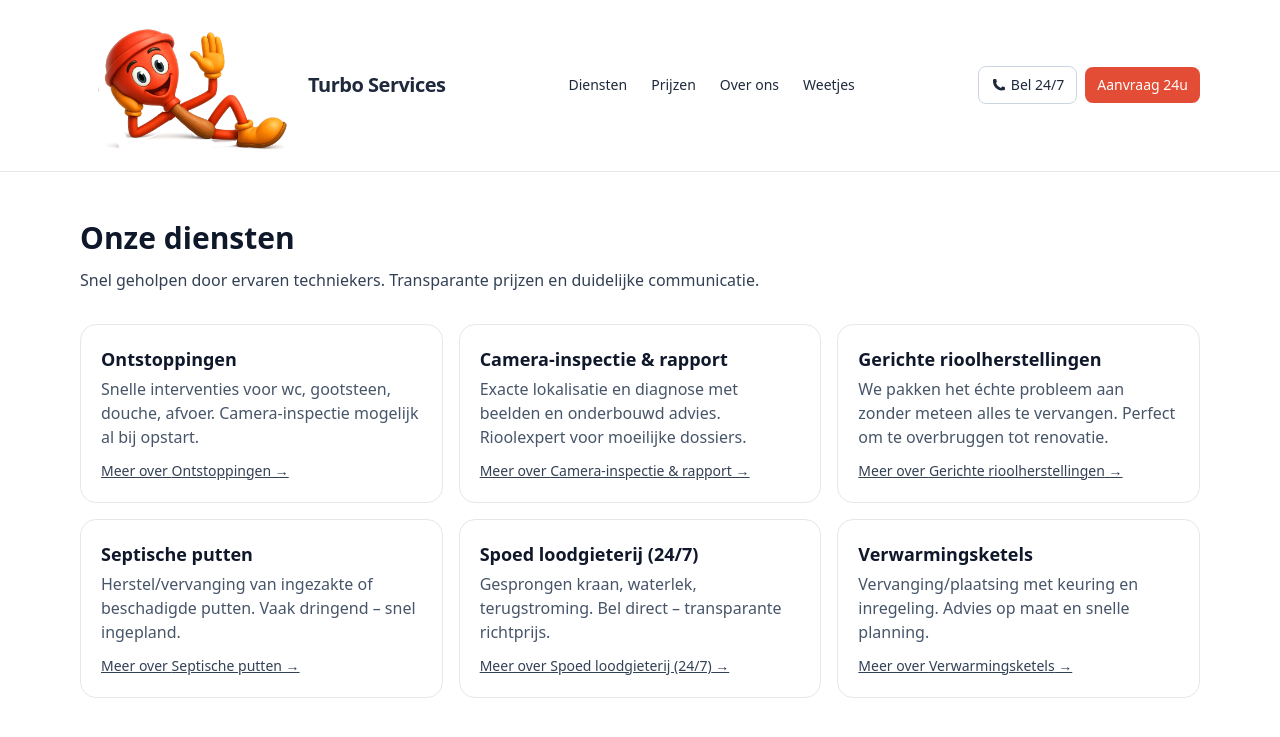
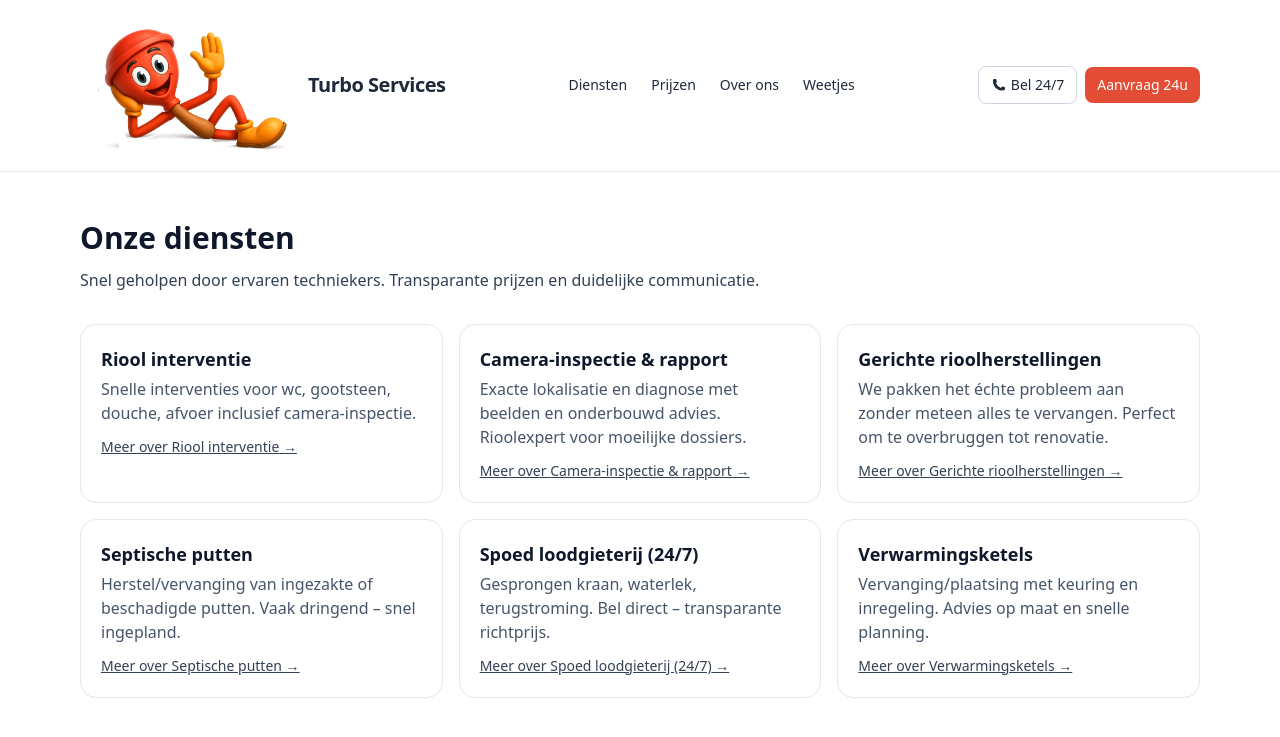
Before and after one commit to Turbo-89/turboservices, a Next.js app: page /diensten in a window 1280 px wide. Shown: the top 737 px of the page. Built offline with nearby package versions, Linux system fonts and the light colour scheme.

Commit message:
Update page.tsx

```diff
--- a/app/diensten/page.tsx
+++ b/app/diensten/page.tsx
@@ -11,8 +11,8 @@ export const metadata: Metadata = {
 const services = [
   {
     href: "/diensten/ontstoppingen",
-    title: "Ontstoppingen",
-    desc: "Snelle interventies voor wc, gootsteen, douche, afvoer. Camera-inspectie mogelijk al bij opstart.",
+    title: "Riool interventie",
+    desc: "Snelle interventies voor wc, gootsteen, douche, afvoer inclusief camera-inspectie.",
   },
   {
     href: "/diensten/camera-inspectie-rapport",
```
